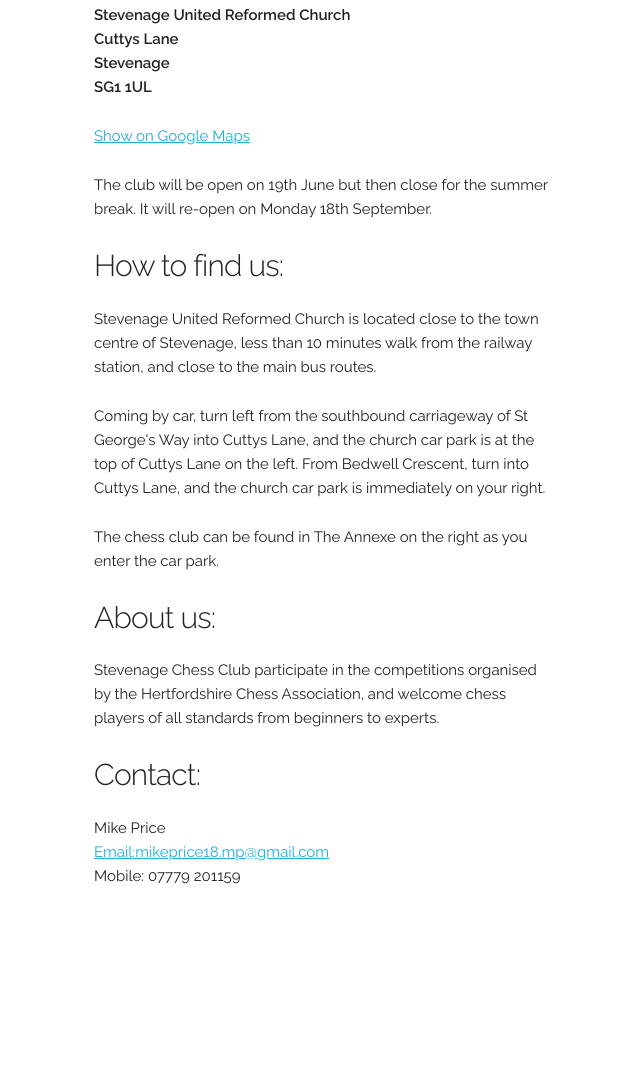
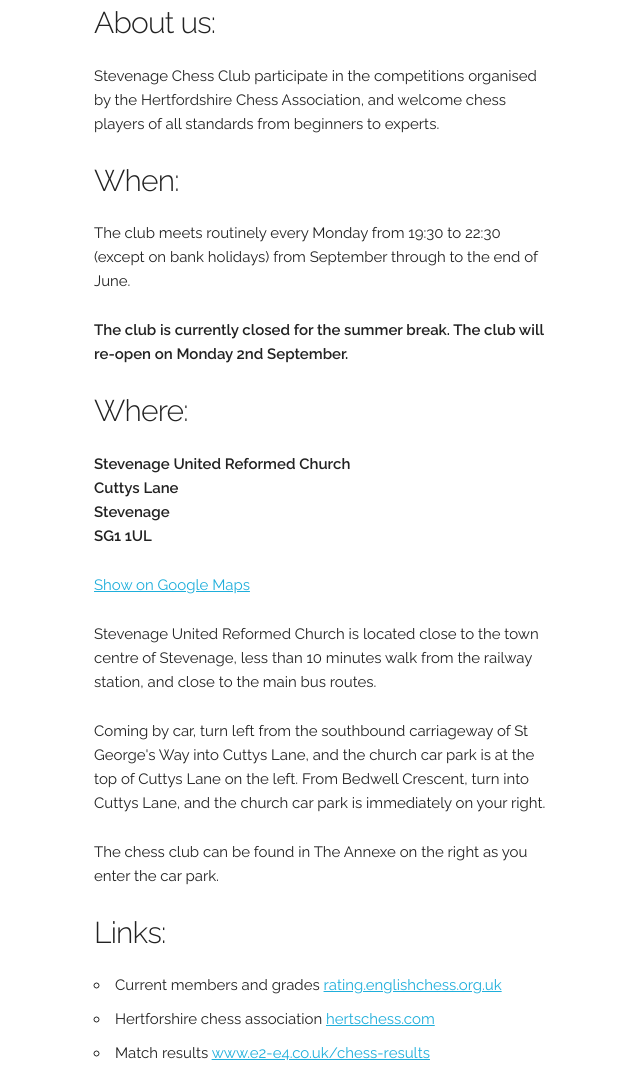
Before and after one commit to stevenagechessclub/stevenagechessclub.github.io, a plain HTML site: page index.html in a window 1280 px wide. Shown: the part 377-1452 px from the top of the page, without its empty margins (66-706 px from the left). Before the commit the page ends 1290 px from the top, so only its background shows below. Drawn offline with Linux system fonts and the light colour scheme.

Commit message:
update for summer 2024 break

```diff
--- a/index.html
+++ b/index.html
@@ -28,11 +28,15 @@
 
         <h1>Stevenage Chess Club</h1>
 
-<!--
-⌹⌹⌹⌹⌹⌹⌹⌹⌹⌹⌹⌹⌹⌹⌹⌹⌹⌹⌹⌹⌹⌹⌹⌹⌹⌹⌹⌹⌹⌹⌹⌹⌹⌹⌹⌹⌹⌹⌹⌹⌹⌹⌹⌹⌹⌹⌹⌹⌹⌹⌹⌹⌹⌹⌹⌹⌹⌹⌹⌹⌹⌹⌹⌹⌹⌹⌹⌹⌹⌹⌹⌹⌹⌹⌹⌹⌹⌹⌹⌹⌹⌹⌹⌹⌹⌹⌹⌹
-        <p>From Monday 5th September the club is open again.</p>
+        <h4>About us:</h4>
 
--->
+        <p>Stevenage Chess Club participate in the competitions organised by the Hertfordshire Chess Association, and welcome chess players of all standards from beginners to experts.<p>
+
+        <h4>When:</h4>
+        <p>The club meets routinely every Monday from 19:30 to 22:30 (except on bank holidays) from September through to the end of June.</p>
+	<p><b>The club is currently closed for the summer break. The club will re-open on Monday 2nd September.</b></p>
+
+        <h4>Where:</h4>
 
         <p><b> Stevenage United Reformed Church<br>
             Cuttys Lane<br>
@@ -42,24 +46,18 @@
 
         <p><a href="https://www.google.com/maps/place/Stevenage+United+Reformed+Church/@51.9020745,-0.1927863,17z/data=!4m5!3m4!1s0x487631d7ad0cb05d:0x4b6bb0678adfa929!8m2!3d51.9024333!4d-0.1928914" target=_blank>Show on Google Maps</a></p>
 
-<!--
-⌹⌹⌹⌹⌹⌹⌹⌹⌹⌹⌹⌹⌹⌹⌹⌹⌹⌹⌹⌹⌹⌹⌹⌹⌹⌹⌹⌹⌹⌹⌹⌹⌹⌹⌹⌹⌹⌹⌹⌹⌹⌹⌹⌹⌹⌹⌹⌹⌹⌹⌹⌹⌹⌹
-        <p>The club meets routinely every Monday from 19:30 to 22:30 (except on bank holidays) from September through to the end of June.</p>
--->
-
-		<p>The club will be open on 19th June but then close for the summer break. It will re-open on Monday 18th September.</p>
-
-        <h4>How to find us:</h4>
-
         <p>Stevenage United Reformed Church is located close to the town centre of Stevenage, less than 10 minutes walk from the railway station, and close to the main bus routes.<p>
 
         <p>Coming by car, turn left from the southbound carriageway of St George's Way into Cuttys Lane, and the church car park is at the top of Cuttys Lane on the left. From Bedwell Crescent, turn into Cuttys Lane, and the church car park is immediately on your right.</p>
 
         <p>The chess club can be found in The Annexe on the right as you enter the car park.</p>
 
-        <h4>About us:</h4>
-
-        <p>Stevenage Chess Club participate in the competitions organised by the Hertfordshire Chess Association, and welcome chess players of all standards from beginners to experts.<p>
+        <h4>Links:</h4>
+	<ul>
+		<li>Current members and grades <a href="https://rating.englishchess.org.uk/v2/new/list_players.php?club_code=3140">rating.englishchess.org.uk</a></li>
+		<li>Hertforshire chess association <a href="https://hertschess.com/">hertschess.com</a></li>
+		<li>Match results <a href="https://www.e2-e4.co.uk/chess-results/">www.e2-e4.co.uk/chess-results</a></li>
+	</ul>
 
         <h4>Contact:</h4>
 
```
